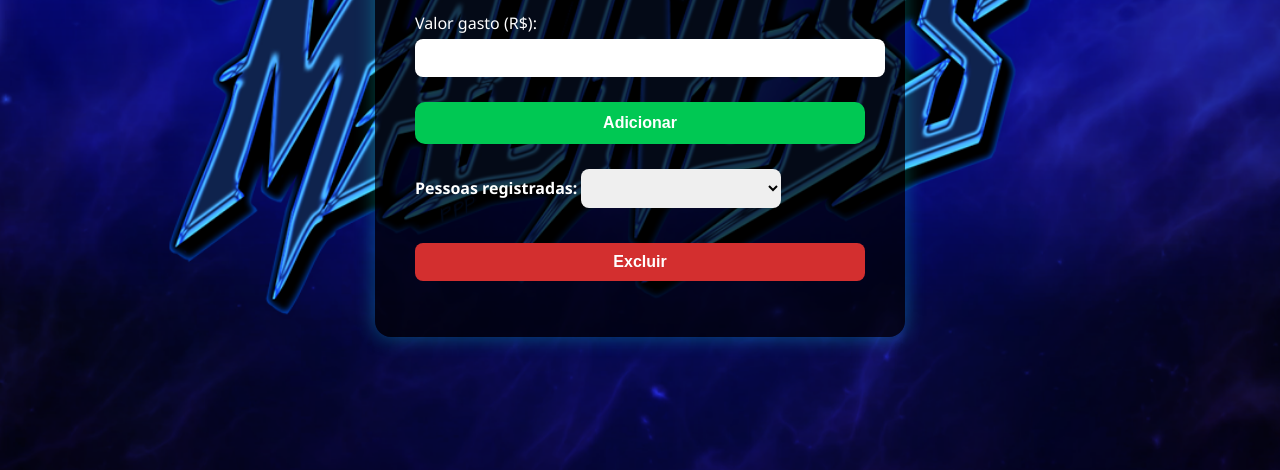
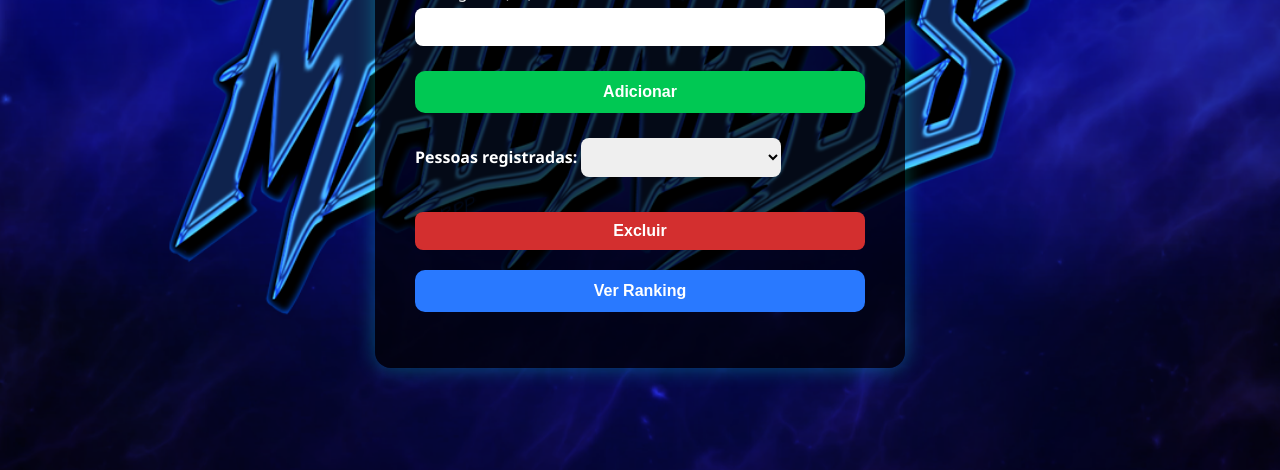
Before and after one commit to Emanuel0101-coder/Ranking_Murilo, a website: page public/index.html in a window 1280 px wide. Shown: the part 330-800 px from the top of the page. Drawn offline with Linux system fonts and the light colour scheme; no server answers.

Commit message:
colocando opção de ver ranking

```diff
--- a/public/index.html
+++ b/public/index.html
@@ -4,11 +4,12 @@
   <meta charset="UTF-8" />
   <meta name="viewport" content="width=device-width, initial-scale=1.0" />
   <title>Registrar Consumo</title>
+  <link rel="icon" href="../favicon/favicon.png" type="image/png" />
   <link rel="stylesheet" href="register.css" />
 </head>
 <body>
   <div class="container">
-    <h1>  Registrar Consumo</h1>
+    <h1>Registrar Consumo</h1>
     <form id="form">
       <label>
         Nome:
@@ -20,7 +21,6 @@
       </label>
       <button type="submit">Adicionar</button>
 
-  <!-- Dentro do form agora -->
       <div id="remover-container">
         <label>
           Pessoas registradas:
@@ -29,7 +29,15 @@
         <button type="button" id="btn-excluir">Excluir</button>
       </div>
     </form>
+
+    <!-- BOTÃO PARA VER O RANKING -->
+    <a href="ranking.html">
+      <button style="margin-top: 20px; background-color: #2979ff;">Ver Ranking</button>
+    </a>
+
     <p id="status"></p>
+  </div>
+
   <script src="register.js" defer></script>
 </body>
 </html>
```
Also changed, not shown: public/ranking.html (+1 -0 lines), favicon/favicon.png (added), 1 other file. Lines whose indentation alone changed are shown as unchanged.
